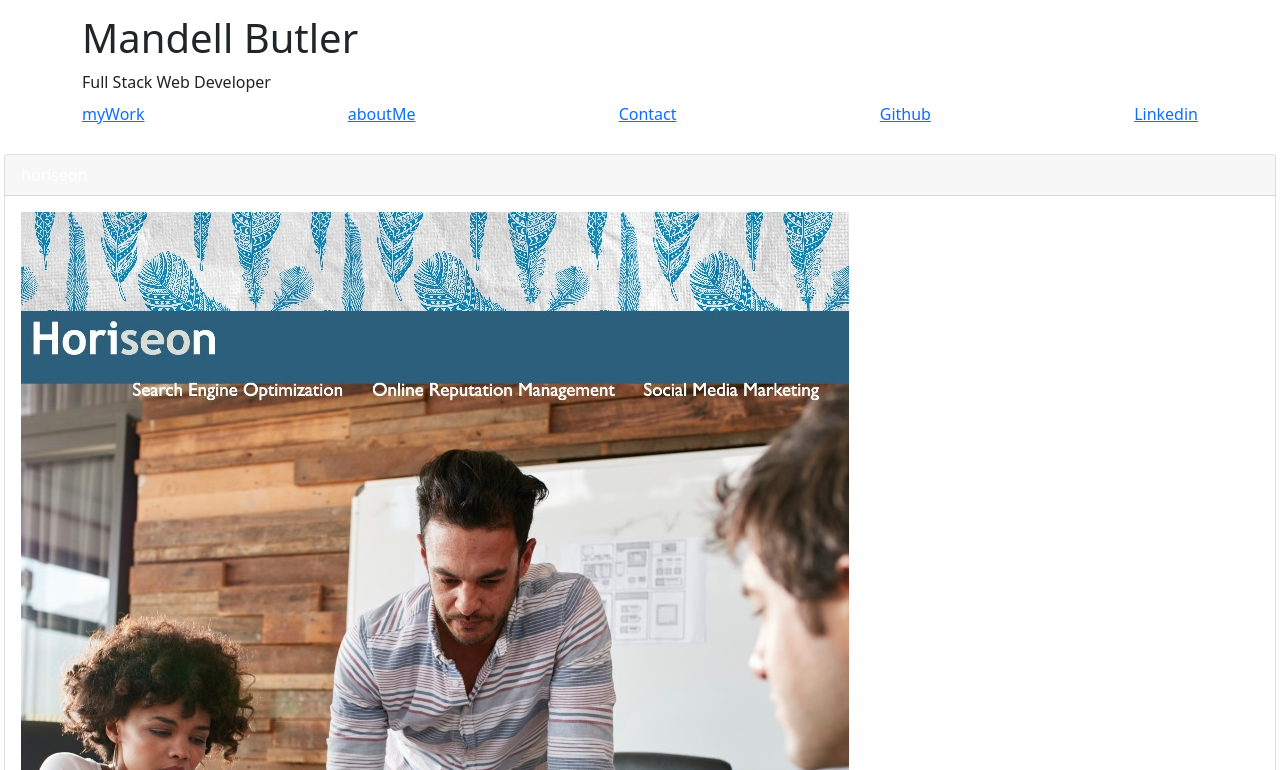
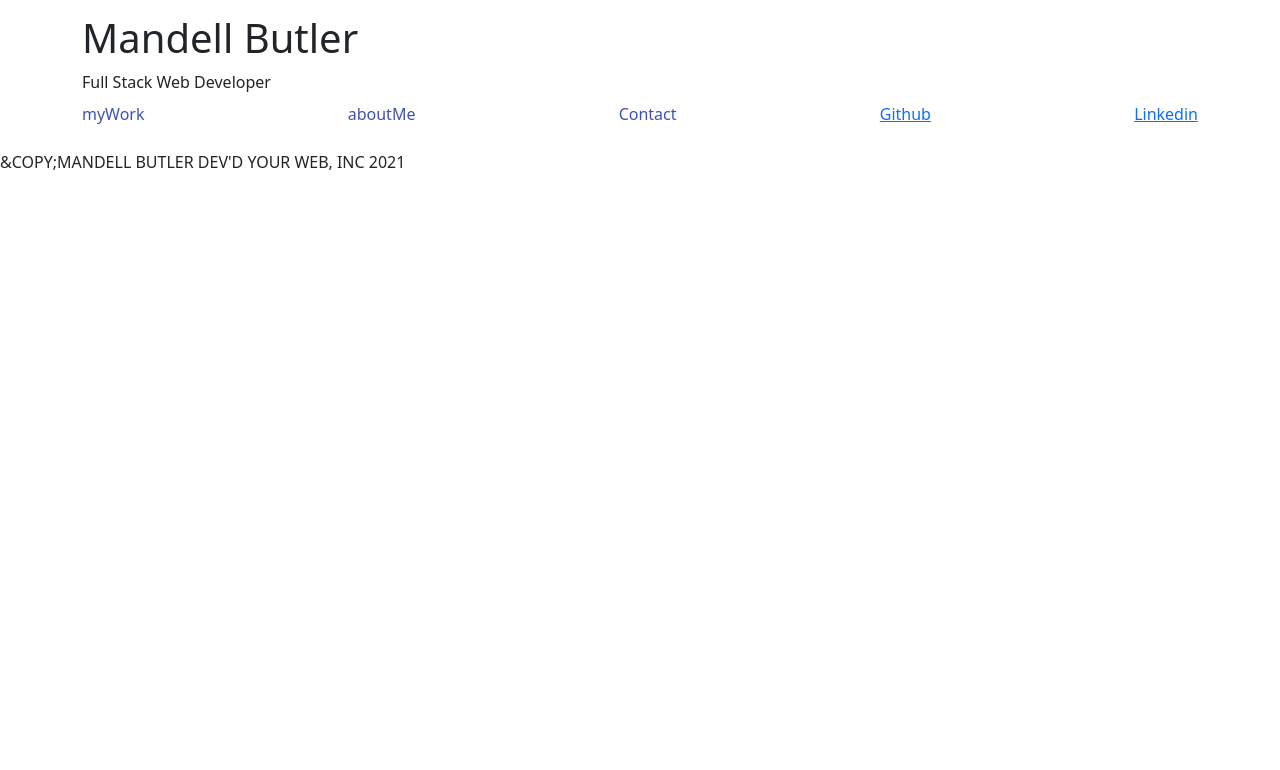
Before and after one commit to mandellbutler/ReactPortfolio, a React (Create React App) app: page / in a window 1280 px wide. Shown: the part 390-1160 px from the top of the page. After the commit the page ends 800 px from the top, so only its background shows below. Built offline with nearby package versions, Linux system fonts and the light colour scheme.

Commit message:
Created links and navigation to Contact and About pages

```diff
--- a/package.json
+++ b/package.json
@@ -4,6 +4,8 @@
   "private": true,
   "homepage": "https://mandellbutler.github.io/ReactPortfolio",
   "dependencies": {
+    "@material-ui/core": "^4.11.4",
+    "@material-ui/icons": "^4.11.2",
     "@testing-library/jest-dom": "^5.14.1",
     "@testing-library/react": "^11.2.7",
     "@testing-library/user-event": "^12.8.3",
@@ -11,6 +13,7 @@
     "gh-pages": "^3.2.0",
     "react": "^17.0.2",
     "react-dom": "^17.0.2",
+    "react-router-dom": "^5.2.0",
     "react-scripts": "4.0.3",
     "web-vitals": "^1.1.2"
   },
--- a/src/App.js
+++ b/src/App.js
@@ -1,21 +1,30 @@
 import './App.css';
 import React from 'react';
 import Header from './components/Header';
-import Project from './components/Project';
-import Contact from './components/Contact';
-import About from './components/About';
+import Project from './pages/Project';
+import Contact from './pages/Contact';
+import About from './pages/About';
 import Footer from './components/Footer';
+import { BrowserRouter as Router, Route } from "react-router-dom";
 
 // In our main App component, we are rendering only single instances of Header and Navbar and several instances of Card
 function App() {
   return (
+    <Router>
       <div>
         <Header />
+        <Route exact path='/myWork'>
           <Project />
+        </Route>
+        <Route exact path='/contact'>
           <Contact />
+        </Route>
+        <Route exact path='/aboutMe'>
           <About />
+        </Route>
         <Footer />
       </div>
+    </Router>
   );
 }
 
--- a/src/components/Header.js
+++ b/src/components/Header.js
@@ -1,9 +1,14 @@
 import React from 'react';
+//use-History listens to popstate events while the component is mounted and rerenders when the url changes.
+//it is useful when the app's url changes during the deployment to Github or Heroku.
+import { useHistory } from 'react-router-dom'
 import headshot from '../assets/images/headshot.png';
 // Here we are importing a CSS file as a dependency
 import 'bootstrap/dist/css/bootstrap.min.css';
+import Link from '@material-ui/core/Link';
 
 function Header() {
+  const history = useHistory();
   return (
     <div>
       <header className="container header">
@@ -17,9 +22,15 @@ function Header() {
           </div>
         </section>
         <nav className="navbar">
-          <p><a href="#work">myWork</a></p>
-          <p><a href="#biography">aboutMe</a></p>
-          <p><a href="#contact">Contact</a></p>
+          <p><Link onClick={(event) => {
+            history.push('/myWork')
+          }} color='primary'>myWork</Link></p>
+          <p><Link onClick={(event) => {
+            history.push('/aboutMe')
+          }} color='primary'>aboutMe</Link></p>
+          <p><Link onClick={(event) => {
+            history.push('/contact')
+          }} color='primary'>Contact</Link></p>
           <p><a href="https://github.com/mandellbutler">Github</a></p>
           <p><a href="https://www.linkedin.com/in/mandellbutler/">Linkedin</a></p>
         </nav>
--- a/src/components/Project.js
+++ /dev/null
@@ -1,150 +0,0 @@
-import React from 'react';
-import horiseon from '../assets/images/horiseon.jpeg';
-import otw from '../assets/images/otw.jpeg';
-import planner from '../assets/images/planner.jpeg';
-import password from '../assets/images/password.jpeg';
-import movie from '../assets/images/movie.jpeg';
-import cupcakes from '../assets/images/cupcakes.jpeg';
-import bridal from '../assets/images/bridal.jpeg';
-// Here we are importing a CSS file as a dependency
-import 'bootstrap/dist/css/bootstrap.min.css';
-
-const projects = [
-  {
-    title: 'horiseon',
-    href: 'https://franklincodes1.github.io/GroupProject1/',
-    image: {
-      src: horiseon,
-      alt: 'A man leading a team strategy meeting.'
-    }
-  },
-  {
-    title: 'On The Way',
-    href: 'https://franklincodes1.github.io/GroupProject1/',
-    image: {
-      src: otw,
-      alt: 'Image of gps mapping application'
-    }
-  },
-  {
-    title: 'Work Day Scehduler',
-    href: 'https://mandellbutler.github.io/Day-Planner/',
-    image: {
-      src: planner,
-      alt: 'Image of a work day scheduler with organized rows.'
-    }
-  },
-  {
-    title: 'Password Generator',
-    href: 'https://mandellbutler.github.io/Password-Genie/',
-    image: {
-      src: password,
-      alt: 'Image of a password generating application'
-    }
-  },
-  {
-    title: 'Movie Logger',
-    href: 'https://github.com/mandellbutler/projectTwo',
-    image: {
-      src: movie,
-      alt: 'Image of a movie logger application, displaying old movie posters.'
-    }
-  },
-  {
-    title: 'Devine Cupcakes',
-    href: 'https://github.com/mandellbutler',
-    image: {
-      src: cupcakes,
-      alt: 'Image of a gourmet cupcake display.'
-    }
-  },
-  {
-    title: "Kayla's Bridal",
-    href: 'https://github.com/mandellbutler',
-    image: {
-      src: bridal,
-      alt: 'Image of a gorgeous wedding dress draped in the sun.'
-    }
-  },
-]
-
-function Project() {
-  return (
-    <div>
-      {projects.map((project) => {
-
-        return (
-          <section class="card text-white m-1">
-            <div class="card-header">{project.title}</div>
-            <figure class="card-body project-image">
-              <a href={project.href} target="_blank" rel="noreferrer">
-                <img src={project.image.src} alt={project.image.alt}></img>
-              </a>
-            </figure>
-          </section>
-        )
-      }
-      )}
-
-      {/*
-      <section class="card text-white m-1">
-        <div class="card-header">Horiseon SEO</div>
-        <figure class="card-body project-image">
-          <a href="https://mandellbutler.github.io/Horiseon-seo/" target="_blank" rel="noreferrer">
-            <img src={horiseon} alt="A man leading a team strategy meeting."></img>
-          </a>
-        </figure>
-      </section>
-      <section class="card text-white m-1">
-        <div class="card-header">On The Way</div>
-        <figure class="card-body project-image">
-          <a href="https://franklincodes1.github.io/GroupProject1/" target="_blank" rel="noreferrer">
-            <img src={otw} alt="A Gps mapping application"></img>
-          </a>
-        </figure>
-      </section>
-      <section class="card text-white m-1">
-        <div class="card-header">Work Day Scehduler</div>
-        <figure class="card-body project-image">
-          <a href="https://mandellbutler.github.io/Day-Planner/" target="_blank" rel="noreferrer">
-            <img src={planner} alt="A work day scheduler with organized rows."></img>
-          </a>
-        </figure>
-      </section>
-      <section class="card text-white m-1">
-        <div class="card-header">Password Generator</div>
-        <figure class="card-body project-image">
-          <a href="https://mandellbutler.github.io/Password-Genie/" target="_blank" rel="noreferrer">
-            <img src={password} alt="A Password generating application"></img>
-          </a>
-        </figure>
-      </section>
-      <section class="card text-white m-1">
-        <div class="card-header">Movie Logger</div>
-        <figure class="card-body project-image">
-          <a href="https://github.com/mandellbutler/projectTwo" target="_blank" rel="noreferrer">
-            <img src={movie} alt="A movie logging app displaying old movie posters."></img>
-          </a>
-        </figure>
-      </section>
-      <section class="card text-white m-1">
-        <div class="card-header">Devine Cupcakes</div>
-        <figure class="card-body project-image">
-          <a href="https://github.com/mandellbutler" target="_blank" rel="noreferrer">
-            <img src={cupcakes} alt="Gourmet cupcakes on display."></img>
-          </a>
-        </figure>
-      </section>
-      <section class="card text-white m-1">
-        <div class="card-header">Kayla's Bridal</div>
-        <figure class="card-body project-image">
-          <a href="https://github.com/mandellbutler" target="_blank" rel="noreferrer">
-            <img src={bridal} alt="A gorgeous wedding dress draped in the sun."></img>
-          </a>
-        </figure>
-      </section> */}
-    </div>
-  );
-}
-
-export default Project;
--- /dev/null
+++ b/src/pages/Project.js
@@ -0,0 +1,30 @@
+import React from 'react';
+import projects from '../projects';
+// Here we are importing a CSS file as a dependency
+import 'bootstrap/dist/css/bootstrap.min.css';
+import { Button } from '@material-ui/core';
+
+
+function Project() {
+  return (
+    <div>
+      {projects.map((project) => {
+
+        return (
+          <section class="card text-white m-1">
+            <div class="card-header">{project.title}</div>
+            <figure class="card-body project-image">
+              <a href={project.href} target="_blank" rel="noreferrer">
+                <img src={project.image.src} alt={project.image.alt}></img>
+              </a>
+            </figure>
+            <Button color="primary" variant="contained">Text</Button>
+          </section>
+        )
+      }
+      )}
+    </div>
+  );
+}
+
+export default Project;
--- a/src/projects.js
+++ b/src/projects.js
@@ -1,60 +1,68 @@
+import horiseon from './assets/images/horiseon.jpeg';
+import otw from './assets/images/otw.jpeg';
+import planner from './assets/images/planner.jpeg';
+import password from './assets/images/password.jpeg';
+import movie from './assets/images/movie.jpeg';
+import cupcakes from './assets/images/cupcakes.jpeg';
+import bridal from './assets/images/bridal.jpeg';
+
 const projects = [
   {
-    title: 'Horiseon SEO',
+    title: 'horiseon',
+    href: 'https://franklincodes1.github.io/GroupProject1/',
     image: {
-      href: 'https://mandellbutler.github.io/Horiseon-seo/',
-      src: './assets/images/horiseon.jpeg',
-      alt: 'Image of man leading a team strategy meeting.',
-    },
+      src: horiseon,
+      alt: 'A man leading a team strategy meeting.'
+    }
   },
   {
     title: 'On The Way',
+    href: 'https://franklincodes1.github.io/GroupProject1/',
     image: {
-      href: 'https://franklincodes1.github.io/GroupProject1/',
-      src: './assets/images/otw.jpeg',
+      src: otw,
       alt: 'Image of gps mapping application'
     }
   },
   {
     title: 'Work Day Scehduler',
+    href: 'https://mandellbutler.github.io/Day-Planner/',
     image: {
-      href: 'https://mandellbutler.github.io/Day-Planner/',
-      src: './assets/images/planner.jpeg',
+      src: planner,
       alt: 'Image of a work day scheduler with organized rows.'
     }
   },
   {
     title: 'Password Generator',
+    href: 'https://mandellbutler.github.io/Password-Genie/',
     image: {
-      href: 'https://mandellbutler.github.io/Password-Genie/',
-      src: './assets/images/password.jpeg',
+      src: password,
       alt: 'Image of a password generating application'
     }
   },
   {
     title: 'Movie Logger',
+    href: 'https://github.com/mandellbutler/projectTwo',
     image: {
-      href: 'https://github.com/mandellbutler/projectTwo',
-      src: './assets/images/movie.jpeg',
+      src: movie,
       alt: 'Image of a movie logger application, displaying old movie posters.'
     }
   },
   {
     title: 'Devine Cupcakes',
+    href: 'https://github.com/mandellbutler',
     image: {
-      href: '"#" target="_blank"',
-      src: './assets/images/cupcakes.jpeg',
+      src: cupcakes,
       alt: 'Image of a gourmet cupcake display.'
     }
   },
   {
     title: "Kayla's Bridal",
+    href: 'https://github.com/mandellbutler',
     image: {
-      href: '"#" target="_blank"',
-      src: './assets/images/bridal.jpeg',
+      src: bridal,
       alt: 'Image of a gorgeous wedding dress draped in the sun.'
     }
   },
-];
+]
 
 export default projects;
```
Also changed, not shown: src/pages/About.js (renamed from src/components/About.js), src/pages/Contact.js (renamed from src/components/Contact.js), 1 other file (tests, documents, lock files or other folders). Lines whose indentation alone changed are shown as unchanged.
